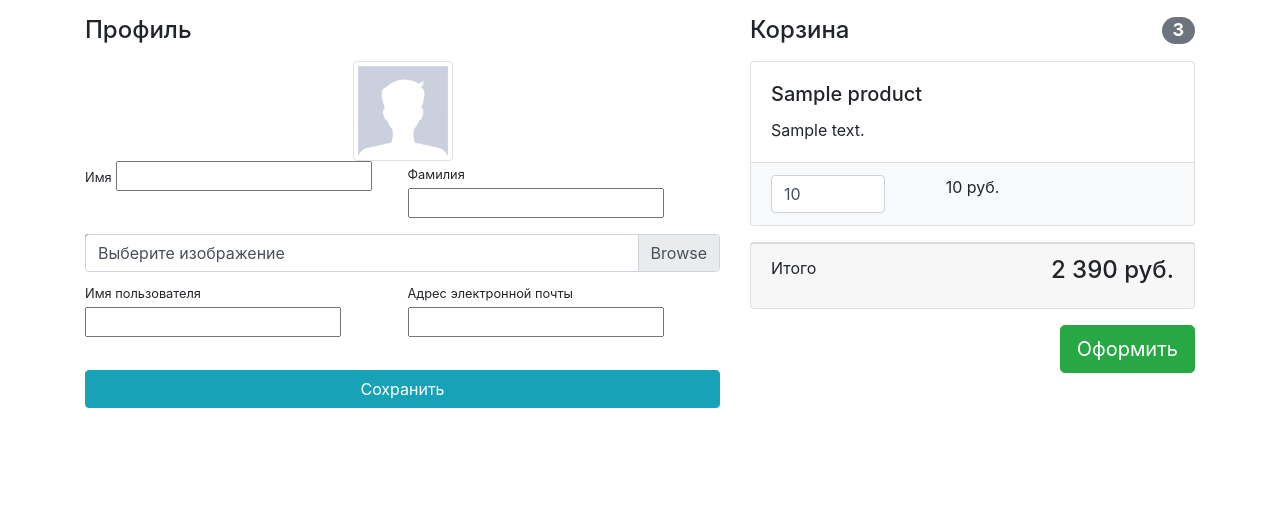
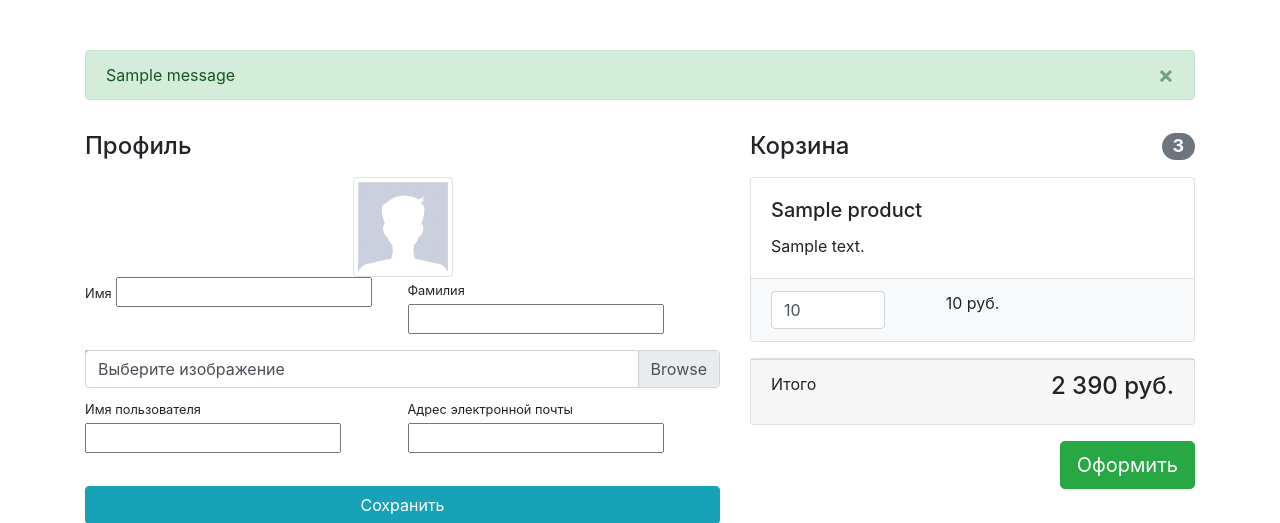
Before and after one commit to borisshavrin/geekshop, a Django app: template users/templates/users/profile.html in a window 1280 px wide. Shown: the part 56-579 px from the top of the page. Run offline with Django 3.2, Linux system fonts and the light colour scheme; the template is opened without the code that fills it: most values are stand-ins (such as "Sample title", 1, 10 or a date in 2020); one stand-in notice (Sample message) is shown; form fields are guessed from the names that the template uses; parts of the project's set-up code (start-up, migrations or seed data) failed here and were passed over; some libraries are stand-ins or nearby versions.

Commit message:
added messages.success and errors output

```diff
--- a/users/templates/users/profile.html
+++ b/users/templates/users/profile.html
@@ -8,6 +8,23 @@
 
 {% block content %}
     <div class="container">
+        {% if messages or form.errors %}
+            <div class="alert {% if messages %} alert-success {% else %} alert-warning {% endif %}
+            alert-dismissible fade show" role="alert" style="margin-top: 50px;">
+
+                {% if messages %}
+                    {% for message in messages %}
+                        {{ message }}
+                    {% endfor %}
+                {% else %}
+                    {{ form.errors }}
+                {% endif %}
+                <button type="button" class="close" data-dismiss="alert" aria-label="Close">
+                    <span aria-hidden="true">&times;</span>
+                </button>
+            </div>
+        {% endif %}
+
         <div class="row">
             <div class="col-lg-7">
                 <h4 class="mt-3 mb-3">Профиль</h4>
@@ -36,7 +53,8 @@
                         <div class="col-lg-12">
                             <div class="custom-file">
                                 {{ form.image }}
-                                <label class="custom-file-label" for="{{ form.image.id_for_label }}">Выберите изображение</label>
+                                <label class="custom-file-label" for="{{ form.image.id_for_label }}">Выберите
+                                    изображение</label>
                             </div>
                         </div>
                     </div>
--- a/users/views.py
+++ b/users/views.py
@@ -1,3 +1,4 @@
+import django.contrib.messages
 from django.shortcuts import render, HttpResponseRedirect
 from django.contrib.auth.decorators import login_required
 from django.contrib import auth, messages
@@ -43,9 +44,8 @@ def profile(request):
         form = UserProfileForm(data=request.POST, files=request.FILES, instance=user)
         if form.is_valid():
             form.save()
+            messages.success(request, 'Данные успешно изменены!')
             return HttpResponseRedirect(reverse('users:profile'))
-        else:
-            print(form.errors)
     else:
         form = UserProfileForm(instance=user)
     context = {
```
